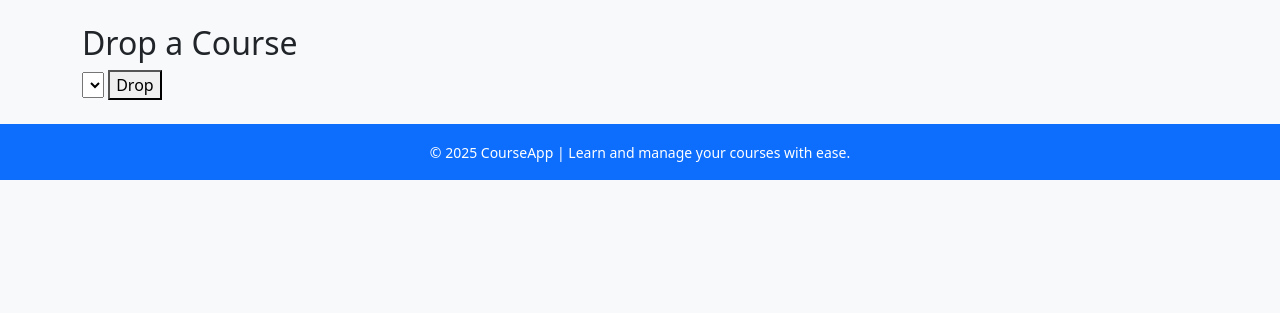
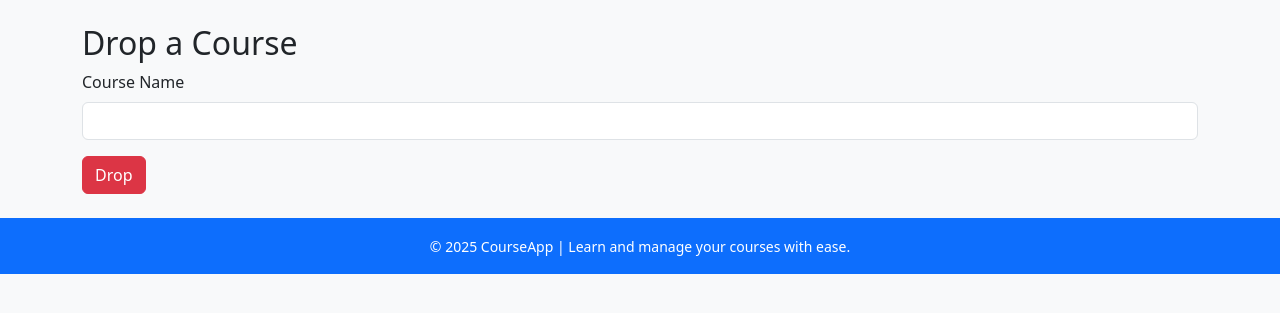
Before and after one commit to RawailEocean/flask-course-app, a Flask app: page /drop in a window 1280 px wide. Shown: the part 56-369 px from the top of the page. Run offline with Flask 3, Linux system fonts and the light colour scheme; lists and menus that the app fills with data are empty.

Commit message:
Update drop.html

```diff
--- a/templates/drop.html
+++ b/templates/drop.html
@@ -1,12 +1,11 @@
 {% extends "layout.html" %}
 {% block content %}
 <h2>Drop a Course</h2>
-<form method="POST">
-    <select name="course">
-        {% for course in registrations %}
-        <option value="{{ course }}">{{ course }}</option>
-        {% endfor %}
-    </select>
-    <button type="submit">Drop</button>
+<form method="post">
+    <div class="mb-3">
+        <label for="course" class="form-label">Course Name</label>
+        <input type="text" name="course" id="course" class="form-control" required>
+    </div>
+    <button type="submit" class="btn btn-danger">Drop</button>
 </form>
 {% endblock %}
```
